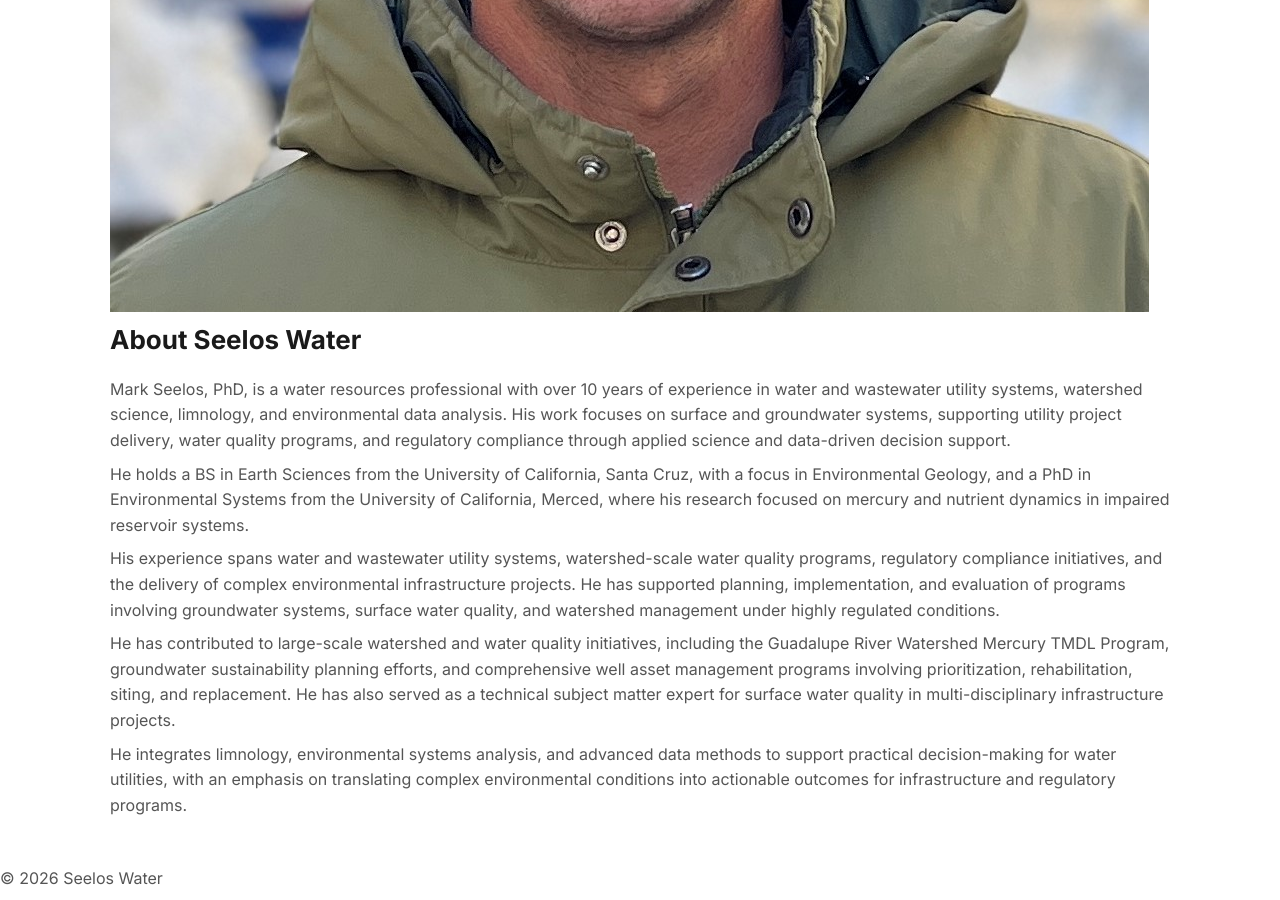
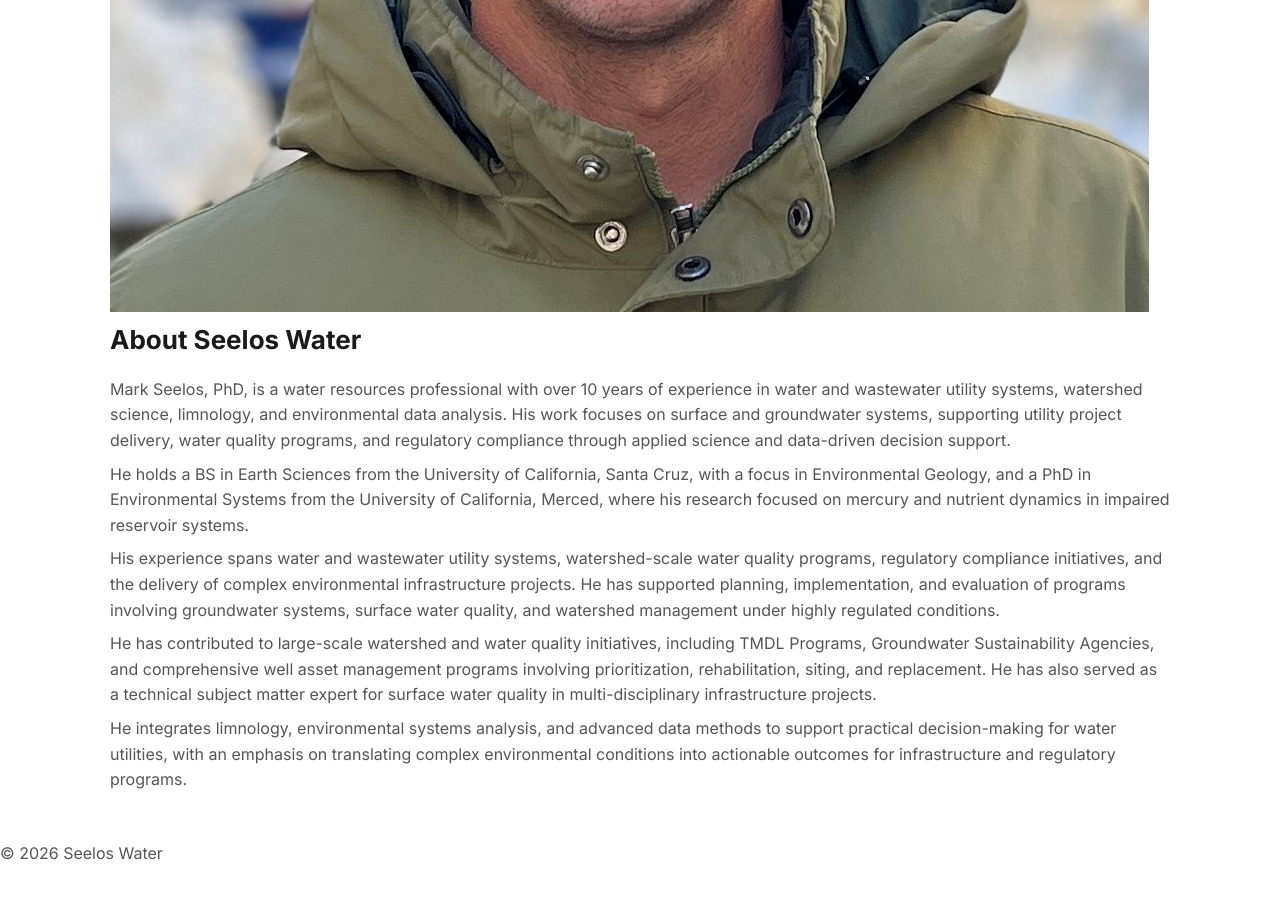
Before and after one commit to markseelos/seelos-water, a Jekyll site: the page built from about.md, in a window 1280 px wide and 900 px high, scrolled down 694 px. Built offline with Jekyll 4.4.1, drawn with Linux system fonts in a browser that asks for light colours; after the commit the page ends 1568 px from its top, so only the background shows below that.

Commit message:
Update about.md

```diff
--- a/about.md
+++ b/about.md
@@ -31,7 +31,7 @@ permalink: /about/
       </p>
 
       <p>
-        He has contributed to large-scale watershed and water quality initiatives, including the Guadalupe River Watershed Mercury TMDL Program, groundwater sustainability planning efforts, and comprehensive well asset management programs involving prioritization, rehabilitation, siting, and replacement. He has also served as a technical subject matter expert for surface water quality in multi-disciplinary infrastructure projects.
+        He has contributed to large-scale watershed and water quality initiatives, including TMDL Programs, Groundwater Sustainability Agencies, and comprehensive well asset management programs involving prioritization, rehabilitation, siting, and replacement. He has also served as a technical subject matter expert for surface water quality in multi-disciplinary infrastructure projects.
       </p>
 
       <p>
```
